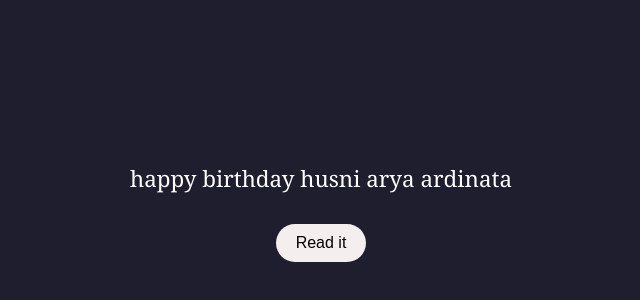
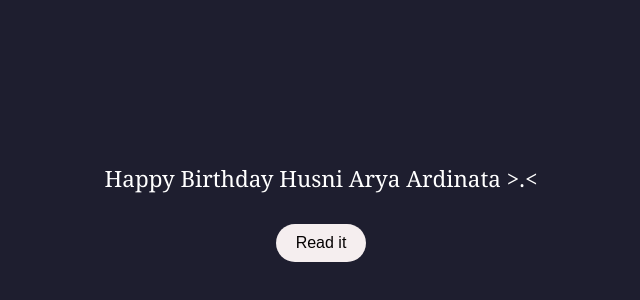
Before and after one commit to Armadira/foryouh, a plain HTML site: page index.html in a window 1280 px wide. Shown: the part 188-488 px from the top of the page, without its empty margins (319-959 px from the left). Drawn offline with Linux system fonts and the light colour scheme.

Commit message:
Update index.html

```diff
--- a/index.html
+++ b/index.html
@@ -8,7 +8,7 @@
   </head>
   <body>
     <div class="intro" id="introText">
-      happy birthday husni arya ardinata
+      Happy Birthday Husni Arya Ardinata >.<
     </div>
     <button class="btn" onclick="showLetter()">Read it</button>
 
```
